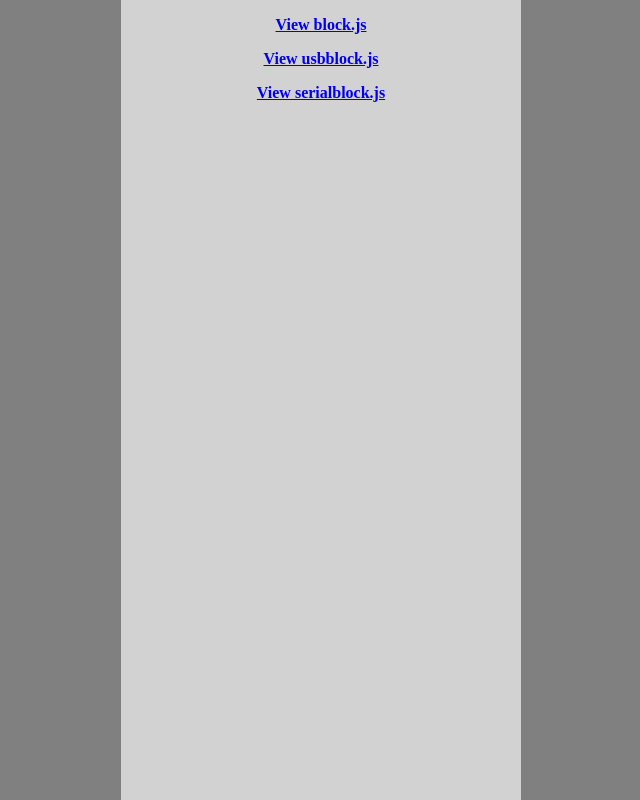
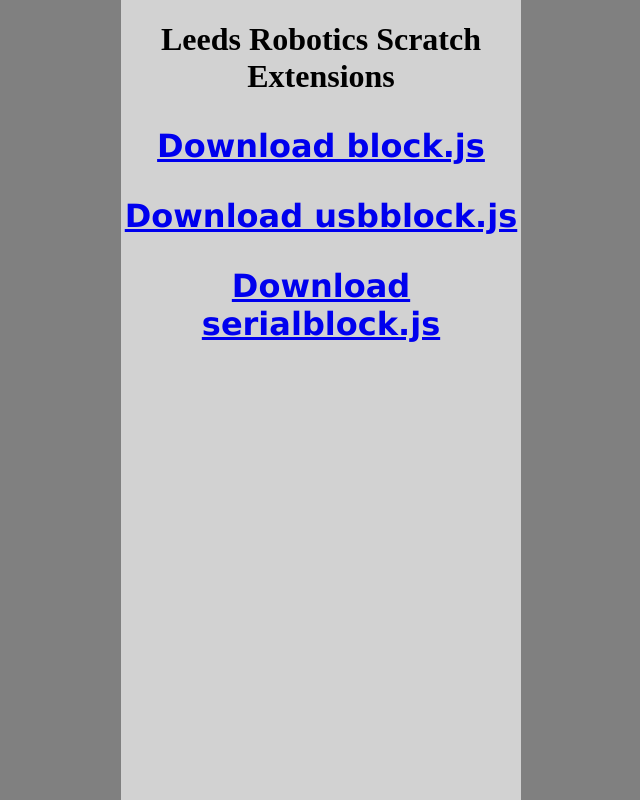
Before and after one commit to leedsrobotics/leedsrobotics.github.io, a plain HTML site: page index.html in a window 1280 px wide. Shown: the whole page, without its empty margins (319-959 px from the left). Drawn offline with Linux system fonts and the light colour scheme.

Commit message:
Update index.html

```diff
--- a/index.html
+++ b/index.html
@@ -18,13 +18,19 @@
                                 margin: auto;
                                 text-align: center;
                         }
+                        a
+                        {
+                                font-family: Verdana;
+                                font-color: blue;
+                        }
                 </style>
         </head>
         <body>
                 <div class="center_box">
-                        <p><a href="http://leedsrobotics.github.io/blocks.js"><strong>View block.js</strong></a></p>
-                        <p><a href="http://leedsrobotics.github.io/usbblocks.js"><strong>View usbblock.js</strong></a></p>
-                        <p><a href="http://leedsrobotics.github.io/serialblocks.js"><strong>View serialblock.js</strong></a></p>
+                        <h1>Leeds Robotics Scratch Extensions
+                        <p><a href="http://leedsrobotics.github.io/blocks.js"><strong>Download block.js</strong></a></p>
+                        <p><a href="http://leedsrobotics.github.io/usbblocks.js"><strong>Download usbblock.js</strong></a></p>
+                        <p><a href="http://leedsrobotics.github.io/serialblocks.js"><strong>Download serialblock.js</strong></a></p>
                         <br/>
                 </div>
         </body>
```
